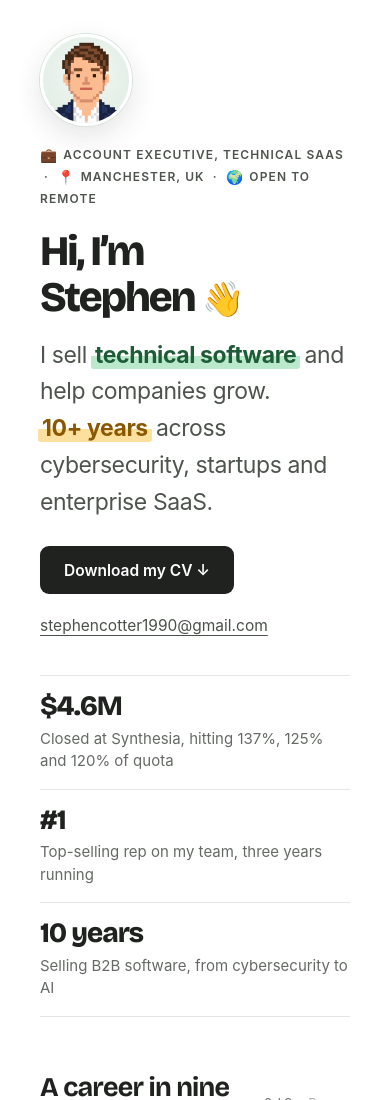
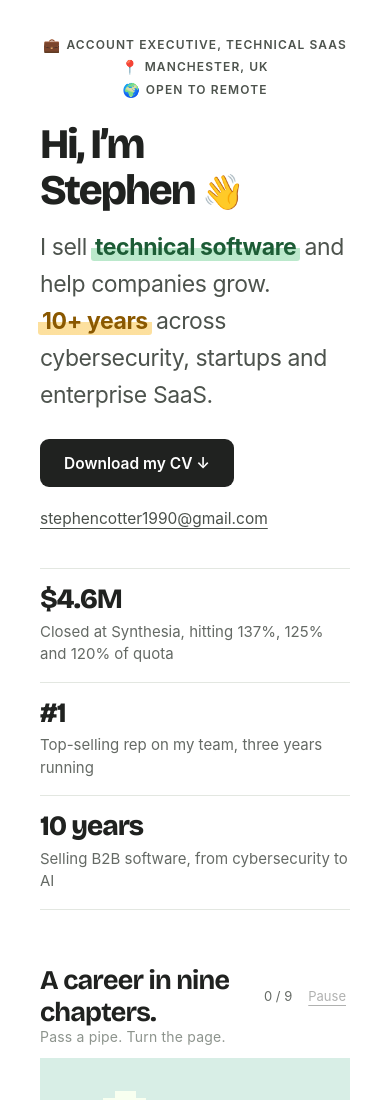
Before and after one commit to c0tter/stephencotter.co.uk, a plain HTML site: page index.html in a window 390 px wide. Shown: the top 1100 px of the page. Drawn offline with Linux system fonts and the light colour scheme.

Commit message:
Mobile: hide portrait, centre the role line one item per row
Co-Authored-By: Claude Opus 5.5 <noreply@anthropic.com>

```diff
--- a/index.html
+++ b/index.html
@@ -30,7 +30,7 @@
 
 <section class="intro">
 <div class="intro-text">
-<p class="role-line"><span class="emo" aria-hidden="true">💼</span>Account Executive, technical SaaS &nbsp;&middot;&nbsp; <span class="emo" aria-hidden="true">📍</span>Manchester, UK &nbsp;&middot;&nbsp; <span class="emo" aria-hidden="true">🌍</span>Open to remote</p>
+<p class="role-line"><span class="seg"><span class="emo" aria-hidden="true">💼</span>Account Executive, technical SaaS</span><span class="sep"> &middot; </span><span class="seg"><span class="emo" aria-hidden="true">📍</span>Manchester, UK</span><span class="sep"> &middot; </span><span class="seg"><span class="emo" aria-hidden="true">🌍</span>Open to remote</span></p>
 <h1>Hi, I’m <span class="nowrap">Stephen <span class="wave" aria-hidden="true">👋</span></span></h1>
 <p>I sell <span class="hl">technical software</span> and help companies grow.<br> <span class="hl-sand">10+ years</span> across cybersecurity, startups and enterprise SaaS.</p>
 <div class="intro-actions">
--- a/style.css
+++ b/style.css
@@ -238,3 +238,7 @@ h1 .wave{font-size:.82em}
 h1 .nowrap{white-space:nowrap}
 .portrait img{background:radial-gradient(circle at 50% 42%,#f3f8f4 0,#dcebe1 100%);border:3px solid #fff;box-shadow:0 0 0 1px #d6e4da,0 10px 28px rgba(32,34,32,.12)}
 @media(max-width:760px){.intro{display:flex;flex-direction:column;align-items:flex-start;gap:0}.portrait{order:-1;flex:none;margin:0 0 18px}.portrait img{width:92px;height:92px}}
+.role-line .seg{white-space:nowrap}.role-line .sep{margin:0 .45em}
+@media(max-width:760px){.portrait{display:none}.role-line{text-align:center;line-height:1.9}}
+@media(max-width:480px){.role-line .seg{display:block}.role-line .sep{display:none}}
+@media(max-width:380px){.role-line{letter-spacing:.04em;font-size:11px}}
```
